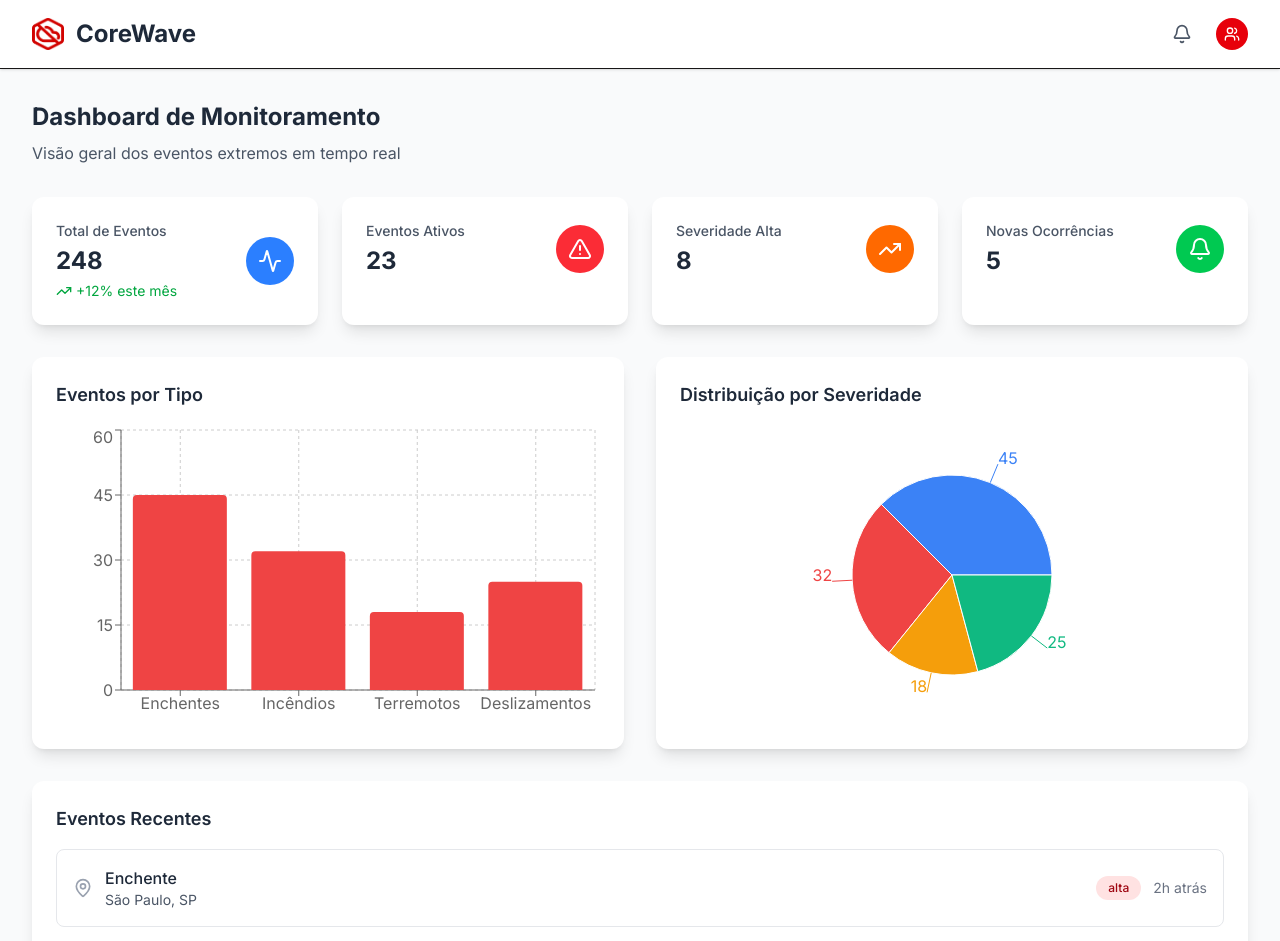
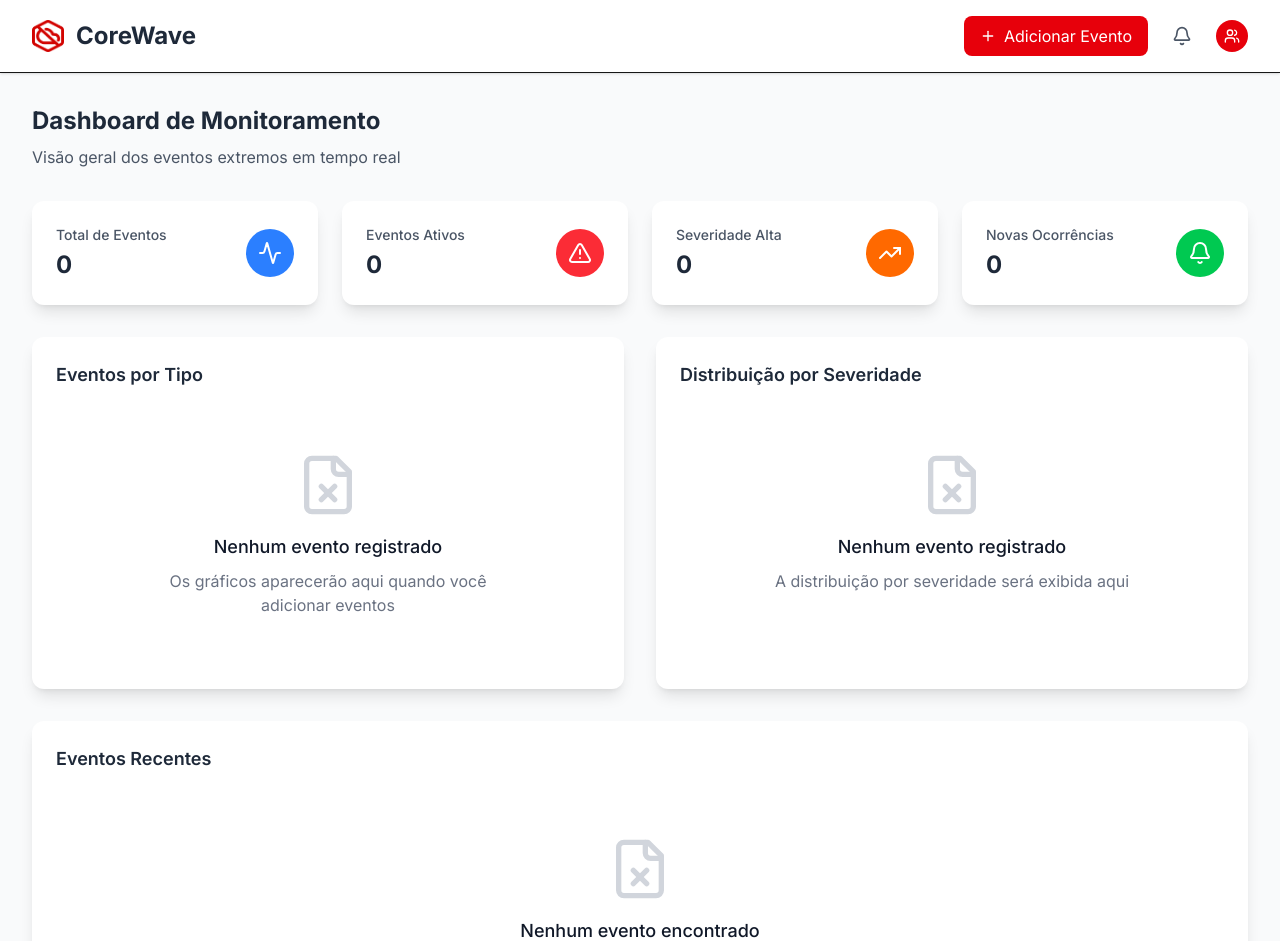
Before and after one commit to juanxto/prototipo-cw, a Next.js app: page /dashboard in a window 1280 px wide. Shown: the top 941 px of the page. Built offline with nearby package versions, Linux system fonts and the light colour scheme.

Commit message:
Adicionado botão de cadastrar eventos

```diff
--- a/src/app/dashboard/page.tsx
+++ b/src/app/dashboard/page.tsx
@@ -2,7 +2,7 @@
 
 import React, { useState, useEffect } from 'react';
 import { BarChart, Bar, XAxis, YAxis, CartesianGrid, Tooltip, ResponsiveContainer, PieChart, Pie, Cell } from 'recharts';
-import { AlertTriangle, MapPin, TrendingUp, Bell, Users, Activity } from 'lucide-react';
+import { AlertTriangle, MapPin, TrendingUp, Bell, Users, Activity, Plus, FileX } from 'lucide-react';
 
 export default function DashboardPage() {
   const [stats, setStats] = useState({
@@ -12,34 +12,42 @@ export default function DashboardPage() {
     novasOcorrencias: 0
   });
 
-  const chartData = [
-    { name: 'Enchentes', value: 45, color: '#3b82f6' },
-    { name: 'Incêndios', value: 32, color: '#ef4444' },
-    { name: 'Terremotos', value: 18, color: '#f59e0b' },
-    { name: 'Deslizamentos', value: 25, color: '#10b981' }
-  ];
+  const [showModal, setShowModal] = useState(false);
+  const [eventos, setEventos] = useState([]);
 
-  const recentEvents = [
-    { id: 1, tipo: 'Enchente', local: 'São Paulo, SP', severidade: 'alta', tempo: '2h atrás' },
-    { id: 2, tipo: 'Incêndio', local: 'Brasília, DF', severidade: 'média', tempo: '4h atrás' },
-    { id: 3, tipo: 'Deslizamento', local: 'Rio de Janeiro, RJ', severidade: 'alta', tempo: '6h atrás' }
-  ];
+  // Dados vazios para os gráficos
+  const chartData: any[] | undefined = [];
 
-  useEffect(() => {
-    // Simular carregamento de dados
-    const timer = setTimeout(() => {
-      setStats({
-        totalEventos: 248,
-        eventosAtivos: 23,
-        severidadeAlta: 8,
-        novasOcorrencias: 5
-      });
-    }, 500);
+  const handleAddEvent = () => {
+    setShowModal(true);
+  };
 
-    return () => clearTimeout(timer);
-  }, []);
+  const handleCloseModal = () => {
+    setShowModal(false);
+  };
 
-  const StatCard = ({ icon: Icon, title, value, color, trend }: any) => (
+  const handleSubmitEvent = (eventData: { tipo?: string; local?: string; severidade: any; descricao?: string; }) => {
+    // Aqui você integrará com o backend Quarkus
+    console.log('Evento a ser enviado para o backend:', eventData);
+
+    const novoEvento = {
+      id: Date.now(),
+      ...eventData,
+      tempo: 'Agora'
+    };
+
+    setEventos([...eventos, novoEvento]);
+    setStats(prev => ({
+      totalEventos: prev.totalEventos + 1,
+      eventosAtivos: prev.eventosAtivos + 1,
+      severidadeAlta: eventData.severidade === 'alta' ? prev.severidadeAlta + 1 : prev.severidadeAlta,
+      novasOcorrencias: prev.novasOcorrencias + 1
+    }));
+
+    setShowModal(false);
+  };
+
+  const StatCard = ({ icon: Icon, title, value, color, trend }) => (
     <div className="bg-white rounded-xl p-6 shadow-lg hover:shadow-xl transition-shadow">
       <div className="flex items-center justify-between">
         <div>
@@ -59,6 +67,121 @@ export default function DashboardPage() {
     </div>
   );
 
+  const EventModal = () => {
+    const [formData, setFormData] = useState({
+      tipo: '',
+      local: '',
+      severidade: 'baixa',
+      descricao: ''
+    });
+
+    const handleInputChange = (e) => {
+      const { name, value } = e.target;
+      setFormData(prev => ({ ...prev, [name]: value }));
+    };
+
+    const handleSubmit = () => {
+      if (formData.tipo && formData.local) {
+        handleSubmitEvent(formData);
+      }
+    };
+
+    if (!showModal) return null;
+
+    return (
+      <div className="fixed inset-0 backdrop-blur-xs flex items-center justify-center z-50">
+        <div className="bg-white rounded-xl p-6 w-full max-w-md mx-4">
+          <h3 className="text-lg font-semibold text-gray-800 mb-4">Adicionar Novo Evento</h3>
+
+          <div className="space-y-4">
+            <div>
+              <label className="block text-sm font-medium text-gray-700 mb-1">Tipo de Evento</label>
+              <select
+                name="tipo"
+                value={formData.tipo}
+                onChange={handleInputChange}
+                className="w-full px-3 py-2 border border-gray-300 rounded-lg focus:ring-2 focus:ring-red-500 focus:border-transparent"
+                required
+              >
+                <option value="">Selecione o tipo</option>
+                <option value="Enchente">Enchente</option>
+                <option value="Incêndio">Incêndio</option>
+                <option value="Terremoto">Terremoto</option>
+                <option value="Deslizamento">Deslizamento</option>
+                <option value="Vendaval">Vendaval</option>
+                <option value="Granizo">Granizo</option>
+              </select>
+            </div>
+
+            <div>
+              <label className="block text-sm font-medium text-gray-700 mb-1">Local</label>
+              <input
+                type="text"
+                name="local"
+                value={formData.local}
+                onChange={handleInputChange}
+                placeholder="Ex: São Paulo, SP"
+                className="w-full px-3 py-2 border border-gray-300 rounded-lg focus:ring-2 focus:ring-red-500 focus:border-transparent"
+                required
+              />
+            </div>
+
+            <div>
+              <label className="block text-sm font-medium text-gray-700 mb-1">Severidade</label>
+              <select
+                name="severidade"
+                value={formData.severidade}
+                onChange={handleInputChange}
+                className="w-full px-3 py-2 border border-gray-300 rounded-lg focus:ring-2 focus:ring-red-500 focus:border-transparent"
+              >
+                <option value="baixa">Baixa</option>
+                <option value="média">Média</option>
+                <option value="alta">Alta</option>
+              </select>
+            </div>
+
+            <div>
+              <label className="block text-sm font-medium text-gray-700 mb-1">Descrição (opcional)</label>
+              <textarea
+                name="descricao"
+                value={formData.descricao}
+                onChange={handleInputChange}
+                placeholder="Descreva os detalhes do evento..."
+                rows={3}
+                className="w-full px-3 py-2 border border-gray-300 rounded-lg focus:ring-2 focus:ring-blue-500 focus:border-transparent"
+              />
+            </div>
+
+            <div className="flex space-x-3 pt-4">
+              <button
+                type="button"
+                onClick={handleCloseModal}
+                className="flex-1 px-4 py-2 text-gray-700 bg-gray-200 rounded-lg hover:bg-gray-300 transition-colors"
+              >
+                Cancelar
+              </button>
+              <button
+                type="button"
+                onClick={handleSubmit}
+                className="flex-1 px-4 py-2 bg-red-600 text-white rounded-lg hover:bg-red-700 transition-colors"
+              >
+                Adicionar Evento
+              </button>
+            </div>
+          </div>
+        </div>
+      </div>
+    );
+  };
+
+  const EmptyState = ({ title, description, icon: Icon }) => (
+    <div className="flex flex-col items-center justify-center py-12 text-center">
+      <Icon className="w-16 h-16 text-gray-300 mb-4" />
+      <h3 className="text-lg font-medium text-gray-900 mb-2">{title}</h3>
+      <p className="text-gray-500 max-w-sm">{description}</p>
+    </div>
+  );
+
   return (
     <div className="min-h-screen bg-gray-50">
       {/* Header */}
@@ -74,6 +197,13 @@ export default function DashboardPage() {
               <h1 className="text-2xl font-bold text-gray-800">CoreWave</h1>
             </div>
             <div className="flex items-center space-x-4">
+              <button
+                onClick={handleAddEvent}
+                className="flex items-center px-4 py-2 bg-red-600 text-white rounded-lg hover:bg-red-700 transition-colors"
+              >
+                <Plus className="w-4 h-4 mr-2" />
+                Adicionar Evento
+              </button>
               <button className="p-2 text-gray-600 hover:text-gray-800 rounded-lg hover:bg-gray-100">
                 <Bell className="w-5 h-5" />
               </button>
@@ -99,7 +229,6 @@ export default function DashboardPage() {
             title="Total de Eventos"
             value={stats.totalEventos}
             color="bg-blue-500"
-            trend="+12% este mês"
           />
           <StatCard
             icon={AlertTriangle}
@@ -126,6 +255,13 @@ export default function DashboardPage() {
           {/* Gráfico de Barras */}
           <div className="bg-white rounded-xl p-6 shadow-lg">
             <h3 className="text-lg font-semibold text-gray-800 mb-4">Eventos por Tipo</h3>
+            {chartData.length === 0 ? (
+              <EmptyState
+                title="Nenhum evento registrado"
+                description="Os gráficos aparecerão aqui quando você adicionar eventos"
+                icon={FileX}
+              />
+            ) : (
               <ResponsiveContainer width="100%" height={300}>
                 <BarChart data={chartData}>
                   <CartesianGrid strokeDasharray="3 3" />
@@ -135,11 +271,19 @@ export default function DashboardPage() {
                   <Bar dataKey="value" fill="#ef4444" radius={[4, 4, 0, 0]} />
                 </BarChart>
               </ResponsiveContainer>
+            )}
           </div>
 
           {/* Gráfico de Pizza */}
           <div className="bg-white rounded-xl p-6 shadow-lg">
             <h3 className="text-lg font-semibold text-gray-800 mb-4">Distribuição por Severidade</h3>
+            {chartData.length === 0 ? (
+              <EmptyState
+                title="Nenhum evento registrado"
+                description="A distribuição por severidade será exibida aqui"
+                icon={FileX}
+              />
+            ) : (
               <ResponsiveContainer width="100%" height={300}>
                 <PieChart>
                   <Pie
@@ -158,14 +302,33 @@ export default function DashboardPage() {
                   <Tooltip />
                 </PieChart>
               </ResponsiveContainer>
+            )}
           </div>
         </div>
 
         {/* Recent Events */}
         <div className="bg-white rounded-xl p-6 shadow-lg">
-          <h3 className="text-lg font-semibold text-gray-800 mb-4">Eventos Recentes</h3>
+          <div className="flex justify-between items-center mb-4">
+            <h3 className="text-lg font-semibold text-gray-800">Eventos Recentes</h3>
+            {eventos.length > 0 && (
+              <button
+                onClick={handleAddEvent}
+                className="text-blue-600 hover:text-blue-700 text-sm font-medium"
+              >
+                Adicionar mais
+              </button>
+            )}
+          </div>
+
+          {eventos.length === 0 ? (
+            <EmptyState
+              title="Nenhum evento encontrado"
+              description="Clique em 'Adicionar Evento' para começar a monitorar eventos extremos"
+              icon={FileX}
+            />
+          ) : (
             <div className="space-y-4">
-            {recentEvents.map((event) => (
+              {eventos.map((event) => (
                 <div key={event.id} className="flex items-center justify-between p-4 border border-gray-200 rounded-lg hover:bg-gray-50">
                   <div className="flex items-center">
                     <MapPin className="w-5 h-5 text-gray-400 mr-3" />
@@ -178,7 +341,9 @@ export default function DashboardPage() {
                     <span className={`px-3 py-1 rounded-full text-xs font-medium ${
                       event.severidade === 'alta'
                         ? 'bg-red-100 text-red-800'
-                      : 'bg-yellow-100 text-yellow-800'
+                        : event.severidade === 'média'
+                        ? 'bg-yellow-100 text-yellow-800'
+                        : 'bg-green-100 text-green-800'
                     }`}>
                       {event.severidade}
                     </span>
@@ -187,8 +352,12 @@ export default function DashboardPage() {
                 </div>
               ))}
             </div>
+          )}
         </div>
       </main>
+
+      {/* Modal */}
+      <EventModal />
     </div>
   );
 }
--- a/src/app/integrantes/page.tsx
+++ b/src/app/integrantes/page.tsx
@@ -13,7 +13,7 @@ export default function IntegrantesPage() {
   const integrantes = [
     {
       nome: "João Alves",
-      rm: "RM12345",
+      rm: "RM559369",
       turma: "1TDSPB - Agosto",
       github: "https://github.com/ehojonv",
       linkedin: "https://www.linkedin.com/in/joao-v-alves/",
@@ -29,7 +29,7 @@ export default function IntegrantesPage() {
     },
     {
       nome: "Matheus Mariotto",
-      rm: "RM12347",
+      rm: "RM560276",
       turma: "1TDSPB - Agosto",
       github: "https://github.com/matheusmariotto1206",
       linkedin: "https://www.linkedin.com/in/matheus-mariotto-0a68a5204/",
```
Lines whose indentation alone changed are shown as unchanged.
